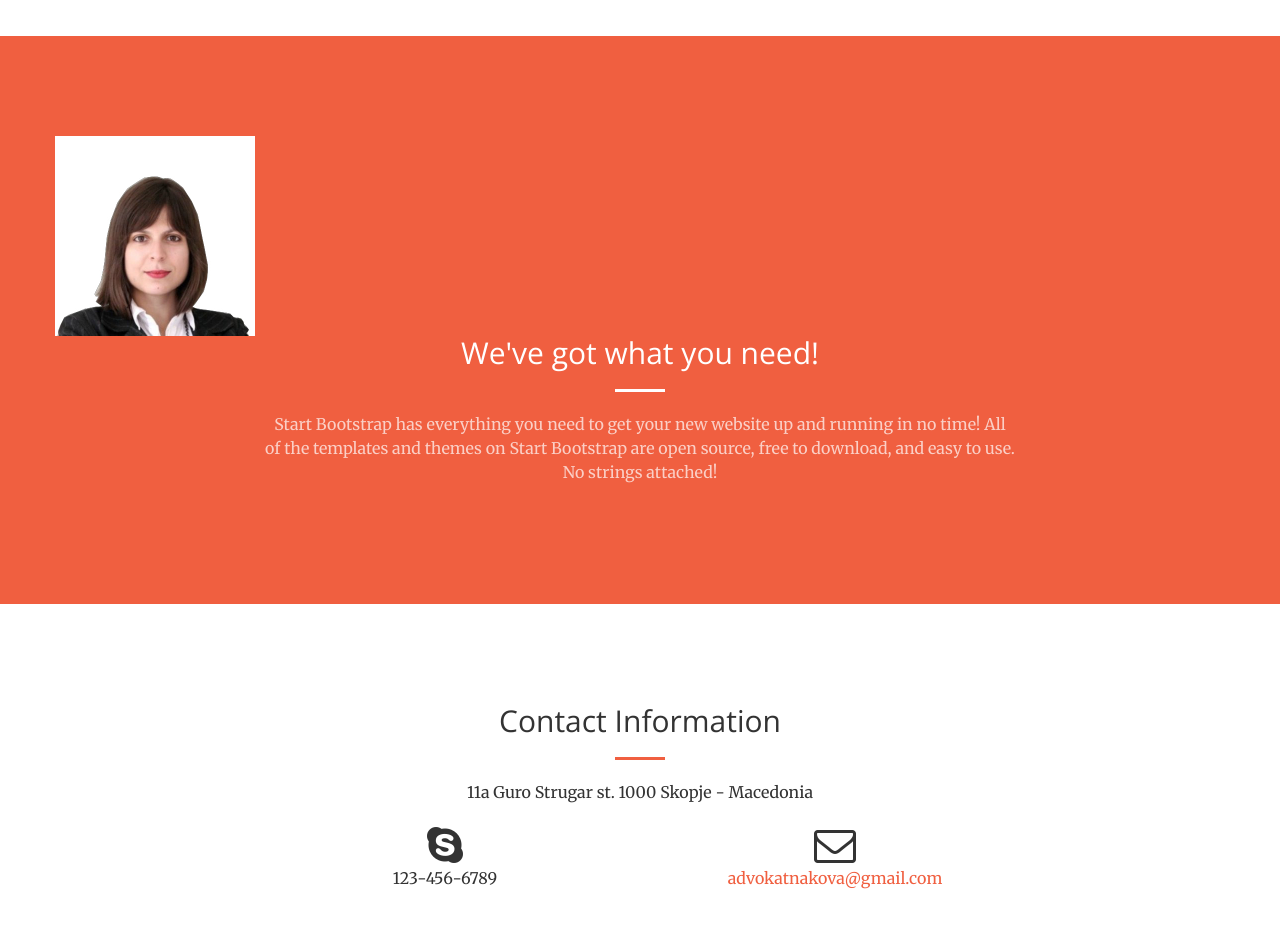
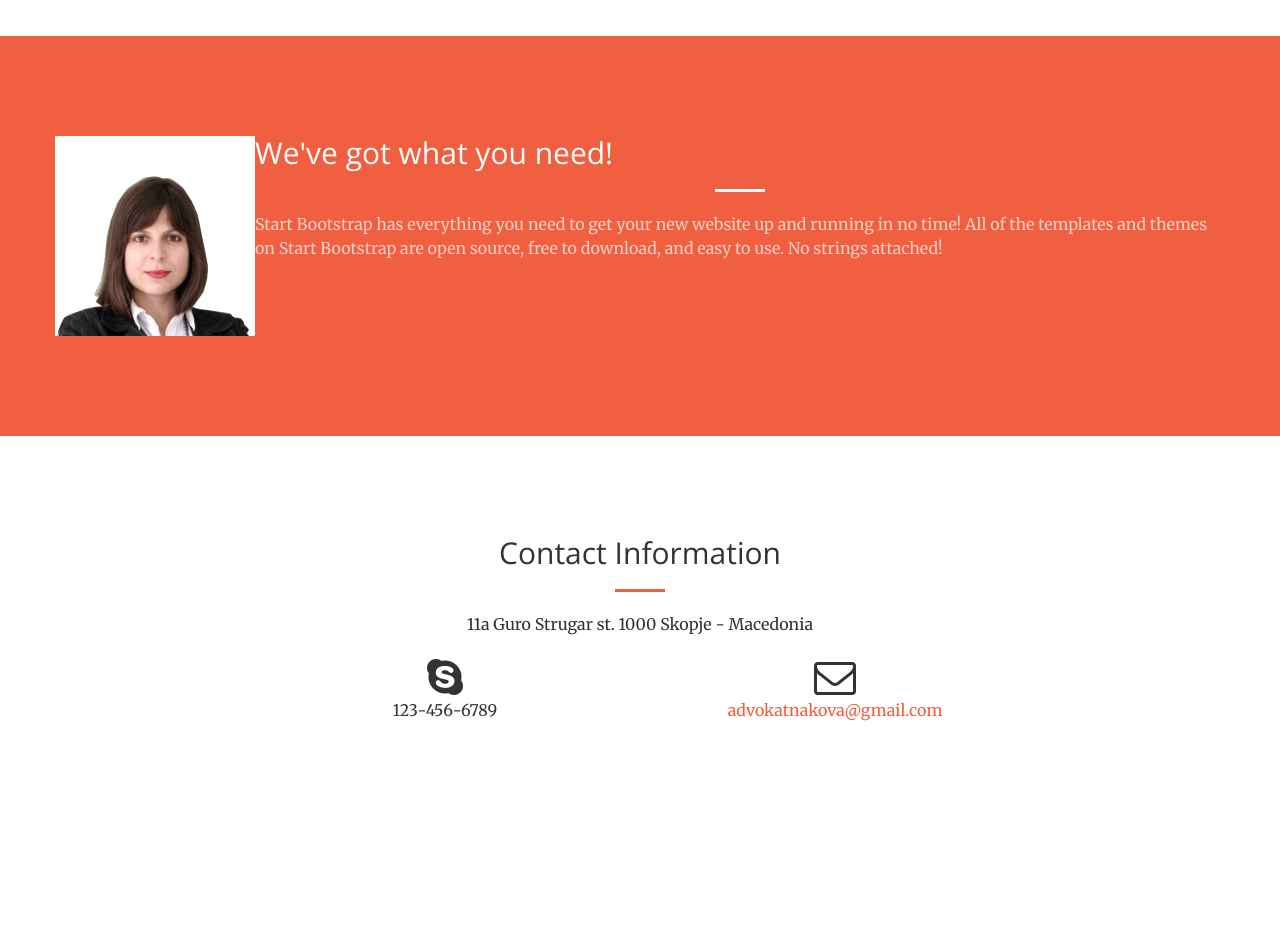
Before and after one commit to novica/aen, a website: page index.html in a window 1280 px wide. Shown: the part 1220-2148 px from the top of the page. After the commit the page ends 2062 px from the top, so only its background shows below. Drawn offline with nearby package versions, Linux system fonts and the light colour scheme.

Commit message:
try to position the image

```diff
--- a/index.html
+++ b/index.html
@@ -128,7 +128,7 @@
             <div class="img">
             <img src="img/profile.jpg" alt="profile" style="float:left;width:200px;">
             </div>
-                <div class="col-lg-8 col-lg-offset-2 text-center">
+               <!-- <div class="col-lg-8 col-lg-offset-2 text-center"> --><div>
                     <h2 class="section-heading">We've got what you need!</h2>
                     <hr class="light">
                     <p class="text-faded">Start Bootstrap has everything you need to get your new website up and running in no time! All of the templates and themes on Start Bootstrap are open source, free to download, and easy to use. No strings attached!</p>
```
